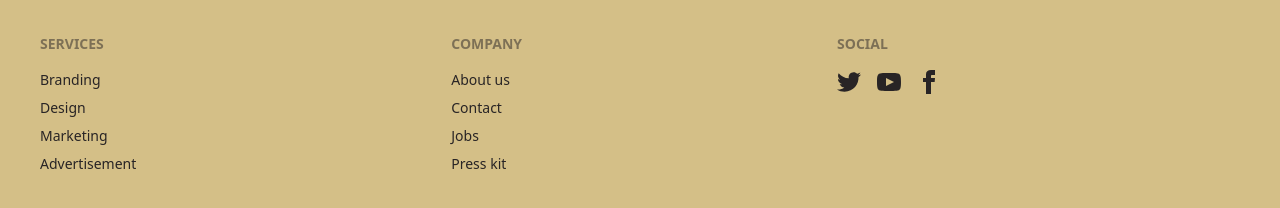
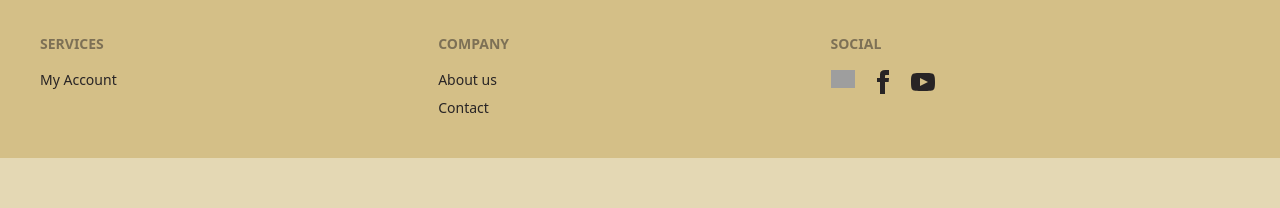
Before and after one commit to jwwinburn/CourtneysCards, a React (Create React App) app: page / in a window 1280 px wide. Shown: the part 2294-2502 px from the top of the page. After the commit the page ends 2452 px from the top, so only its background shows below. Built offline with nearby package versions, Linux system fonts and the light colour scheme; grey boxes are pictures that could not be loaded.

Commit message:
footer work

```diff
--- a/src/Components/Footer/Footer.js
+++ b/src/Components/Footer/Footer.js
@@ -6,30 +6,32 @@ function Footer() {
       <footer className="footer p-10 bg-base-300 text-base-content">
         <div>
           <span className="footer-title">Services</span>
-          <a className="link link-hover">Branding</a>
-          <a className="link link-hover">Design</a>
-          <a className="link link-hover">Marketing</a>
-          <a className="link link-hover">Advertisement</a>
+          <a className="link link-hover">My Account</a>
         </div>
         <div>
           <span className="footer-title">Company</span>
           <a className="link link-hover">About us</a>
           <a className="link link-hover">Contact</a>
-          <a className="link link-hover">Jobs</a>
-          <a className="link link-hover">Press kit</a>
         </div>
         <div>
           <span className="footer-title">Social</span>
           <div className="grid grid-flow-col gap-4">
+            <a>
+              <img width="24"
+                height="24"
+                viewBox="0 0 24 24"
+                className="fill-current link link-hover"
+                src="https://seeklogo.com/images/I/instagram-logo-A807AD378B-seeklogo.com.png"></img>
+            </a>
             <a>
               <svg
                 xmlns="http://www.w3.org/2000/svg"
                 width="24"
                 height="24"
                 viewBox="0 0 24 24"
-                className="fill-current"
+                className="fill-current link link-hover"
               >
-                <path d="M24 4.557c-.883.392-1.832.656-2.828.775 1.017-.609 1.798-1.574 2.165-2.724-.951.564-2.005.974-3.127 1.195-.897-.957-2.178-1.555-3.594-1.555-3.179 0-5.515 2.966-4.797 6.045-4.091-.205-7.719-2.165-10.148-5.144-1.29 2.213-.669 5.108 1.523 6.574-.806-.026-1.566-.247-2.229-.616-.054 2.281 1.581 4.415 3.949 4.89-.693.188-1.452.232-2.224.084.626 1.956 2.444 3.379 4.6 3.419-2.07 1.623-4.678 2.348-7.29 2.04 2.179 1.397 4.768 2.212 7.548 2.212 9.142 0 14.307-7.721 13.995-14.646.962-.695 1.797-1.562 2.457-2.549z"></path>
+                <path d="M9 8h-3v4h3v12h5v-12h3.642l.358-4h-4v-1.667c0-.955.192-1.333 1.115-1.333h2.885v-5h-3.808c-3.596 0-5.192 1.583-5.192 4.615v3.385z"></path>
               </svg>
             </a>
             <a>
@@ -38,20 +40,9 @@ function Footer() {
                 width="24"
                 height="24"
                 viewBox="0 0 24 24"
-                className="fill-current"
+                className="fill-current link link-hover"
               >
                 <path d="M19.615 3.184c-3.604-.246-11.631-.245-15.23 0-3.897.266-4.356 2.62-4.385 8.816.029 6.185.484 8.549 4.385 8.816 3.6.245 11.626.246 15.23 0 3.897-.266 4.356-2.62 4.385-8.816-.029-6.185-.484-8.549-4.385-8.816zm-10.615 12.816v-8l8 3.993-8 4.007z"></path>
-              </svg>
-            </a>
-            <a>
-              <svg
-                xmlns="http://www.w3.org/2000/svg"
-                width="24"
-                height="24"
-                viewBox="0 0 24 24"
-                className="fill-current"
-              >
-                <path d="M9 8h-3v4h3v12h5v-12h3.642l.358-4h-4v-1.667c0-.955.192-1.333 1.115-1.333h2.885v-5h-3.808c-3.596 0-5.192 1.583-5.192 4.615v3.385z"></path>
               </svg>
             </a>
           </div>
--- a/src/Components/Navbar.js
+++ b/src/Components/Navbar.js
@@ -6,6 +6,7 @@ function Navbar() {
   const navigate = useNavigate();
 
   return (
+    <header class="sticky top-0 z-50">
       <div>
         <div className="navbar bg-primary text-primary-content flex justify-between">
           <div className="w-4/12 flex justify-around">
@@ -85,6 +86,8 @@ function Navbar() {
           </div>
         </div>
       </div>
+    </header>
+
   );
 }
 
--- a/src/Components/home/Home.js
+++ b/src/Components/home/Home.js
@@ -2,7 +2,6 @@ import React from "react";
 import Hero from "../Hero";
 import Carousel from "../Carousel";
 import { MailingList } from "../MailingList";
-import Footer from "../Footer/Footer";
 import CelebrateYourGrad from "../CelebrateYourGrad/CelebrateYourGrad";
 
 export const Home = () => {
```
Also changed, not shown: src/Components/CelebrateYourGrad/CelebrateYourGrad.js (indentation only). Lines whose indentation alone changed are shown as unchanged.
